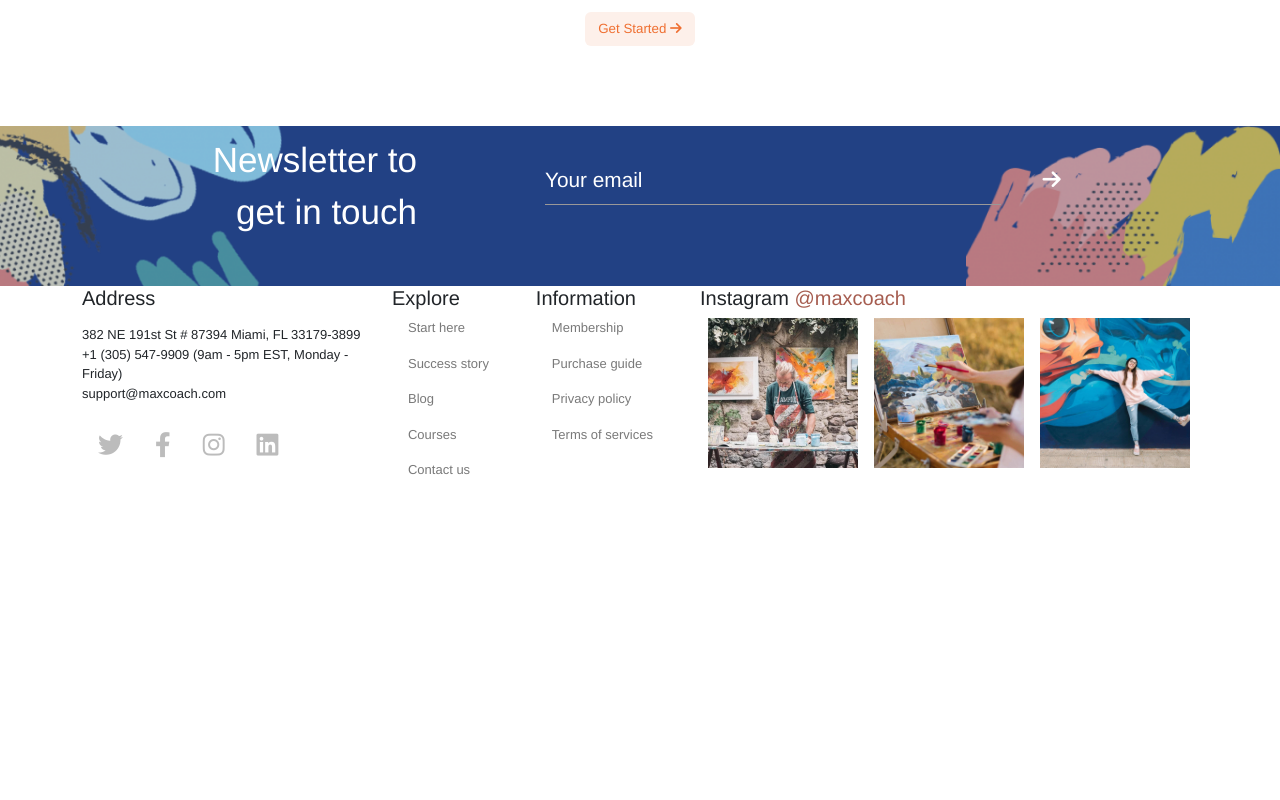
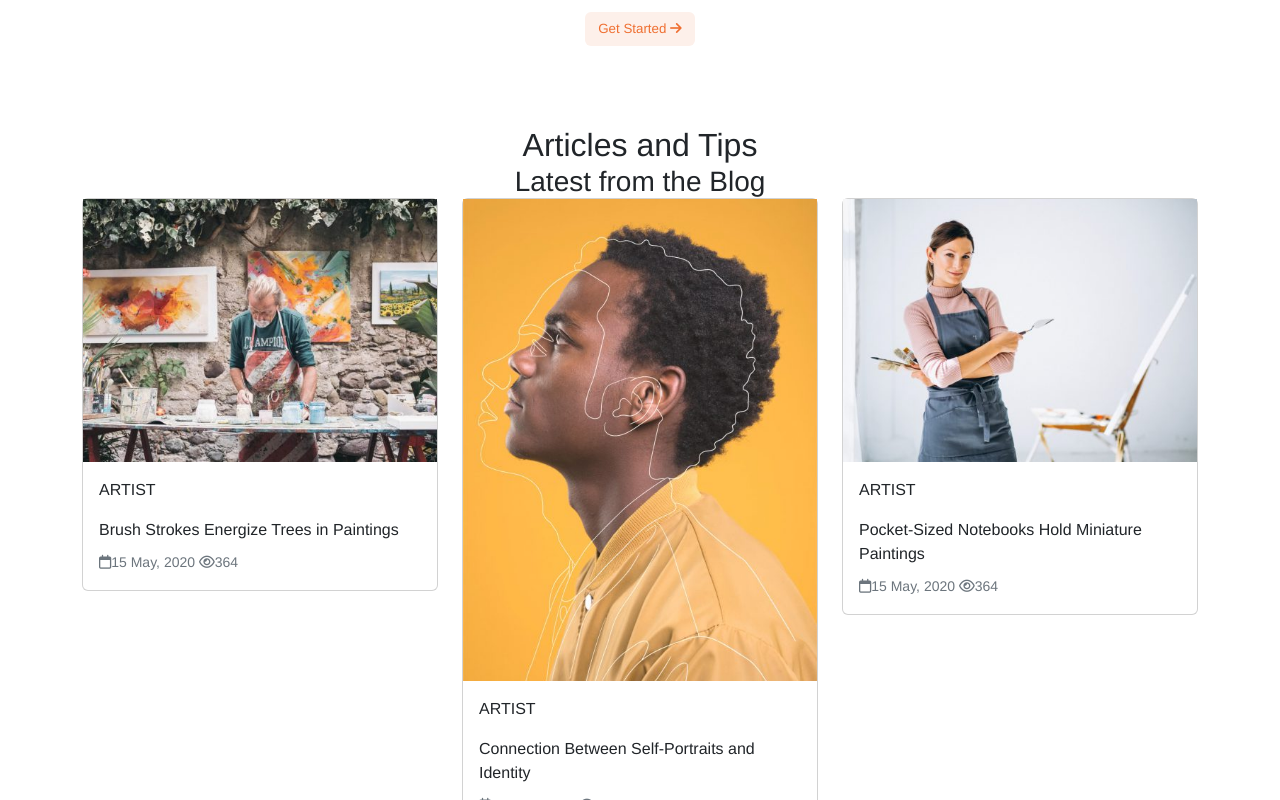
Before and after one commit to GiulsV/proj-html-vuejs, a Vue app: page / in a window 1280 px wide. Shown: the part 3500-4300 px from the top of the page. Before the commit the page ends 3988 px from the top, so only its background shows below. Built offline with nearby package versions, Linux system fonts and the light colour scheme.

Commit message:
Componente Blog creato (finire css)

```diff
--- /dev/null
+++ b/src/components/BlogComp.vue
@@ -0,0 +1,69 @@
+<template>
+  <div class="container">
+    <div class="text-center">
+      <h2>Articles and Tips</h2>
+      <h3>Latest from the Blog</h3>
+    </div>
+
+    <div class="row d-flex justify-content-center" >
+      <div class="col" v-for="(link, index) in blogCards" :key="index" id="ms_corsi">
+        <div class="card">
+          <img class="card-img-top rounded-0" :src="link.img" :alt="link.alt" />
+          <div class="card-body ms_card_body">
+            <p class="card-text">
+              {{ link.tag}}
+            </p>
+            <p class="card-title mt-3">{{ link.title }}</p>
+
+            <p class="card-text">
+              <small class="text-muted"><i class="far fa-calendar"></i>{{ link.date}} <i class="far fa-eye"></i>{{link.views}}</small>
+            </p>
+          </div>
+        </div>
+      </div>
+    </div>
+
+
+  </div>
+</template>
+
+<script>
+export default {
+  name: "BlogComp",
+  data() {
+    return {
+      blogCards: [
+        {
+          img: require("@/assets/images/blog/artist-blog-03-480x356.jpeg"),
+          alt: "blog",
+          tag: "ARTIST",
+          title: "Brush Strokes Energize Trees in Paintings",
+          date:"15 May, 2020",
+          views: "364",
+        },
+        {
+          img: require("@/assets/images/blog/artist-blog-02-500x680.jpg"),
+          alt: "blog",
+          tag: "ARTIST",
+          title: "Connection Between Self-Portraits and Identity",
+          date:"15 May, 2020",
+          views: "364",
+        },
+        {
+          img: require("@/assets/images/blog/artist-blog-01-480x356.jpg"),
+          alt: "blog",
+          tag: "ARTIST",
+          title: "Pocket-Sized Notebooks Hold Miniature Paintings",
+          date:"15 May, 2020",
+          views: "364",
+        },
+      ],
+    };
+  },
+};
+</script>
+
+<style lang="scss" scoped>
+@import "../assets/style/_commons.scss";
+@import "../assets/style/_variables.scss";
+</style>
--- a/src/components/MainComp.vue
+++ b/src/components/MainComp.vue
@@ -48,8 +48,10 @@
         <CourseComp/>
     </section>
 
-    <!-- Ultime dal Blog -->
-    <section></section>
+    <!-- Blog -->
+    <section class="wrapper">
+      <BlogComp/>
+    </section>
 
     <!-- Eventi -->
     <section></section>
@@ -75,15 +77,17 @@
 
 <script>
 import CoachComp from "./CoachComp.vue";
-import VideoComp from "./VideoComp.vue"
-import CourseComp from "./CourseComp.vue"
+import VideoComp from "./VideoComp.vue";
+import CourseComp from "./CourseComp.vue";
+import BlogComp from "./BlogComp.vue"
 
 export default {
   name: 'MainComp',
   components: {
     CoachComp,
     VideoComp,
-    CourseComp
+    CourseComp,
+    BlogComp
 }
 }
 </script>
@@ -91,6 +95,7 @@ export default {
 <style lang="scss" scoped>
 @import "../assets/style/_commons.scss";
 @import "../assets/style/_variables.scss";
+
 #about{
   height: 60%;
 
```
